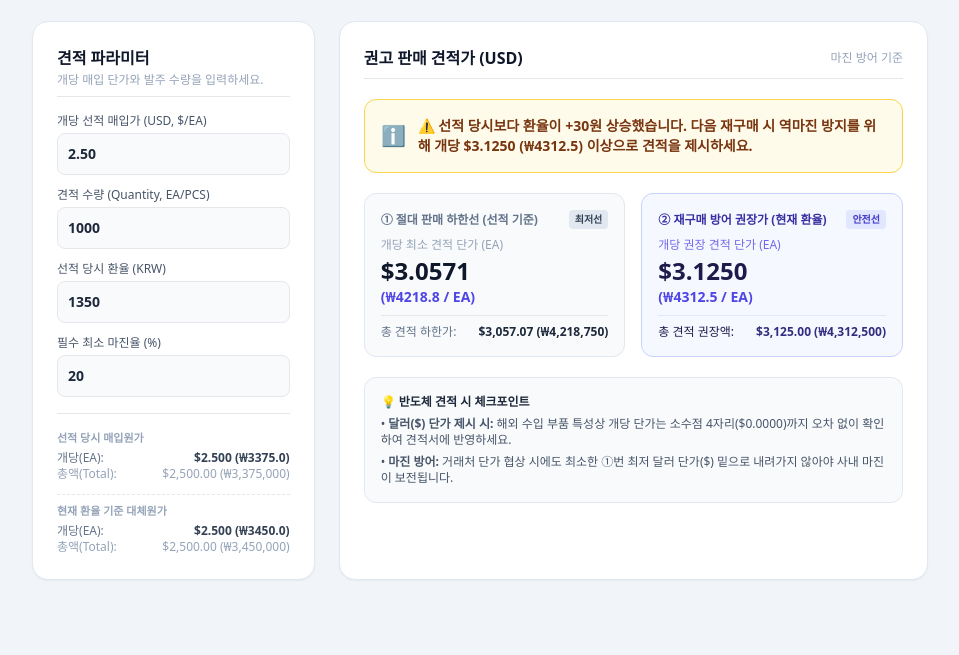
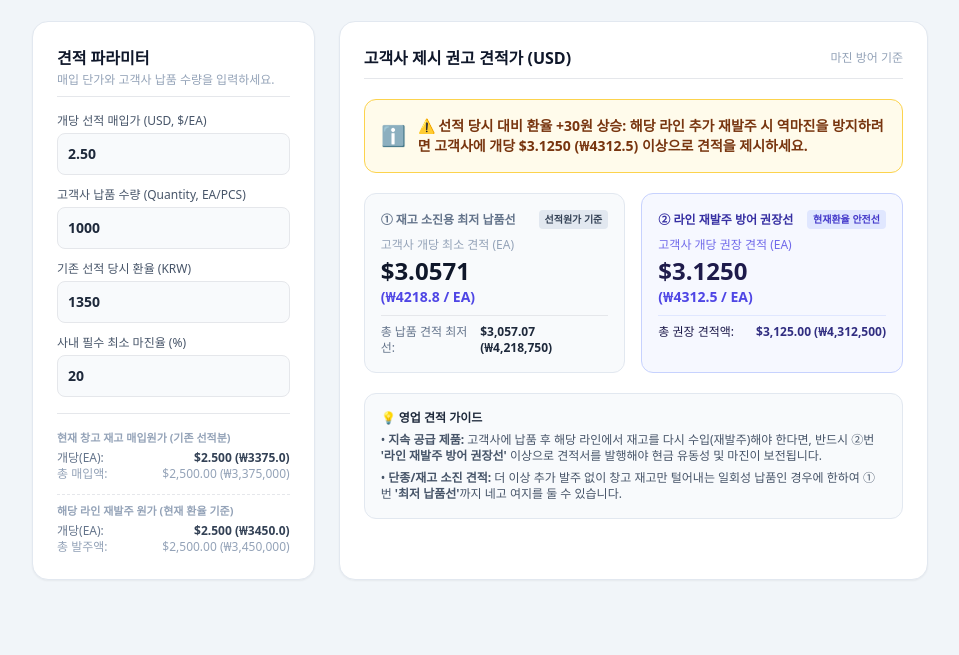
Before and after one commit to sku4806/fx-margin-simulator, a plain HTML site: page public/index.html in a window 1280 px wide. Shown: the part 145-800 px from the top of the page, without its empty margins (160-1119 px from the left). Drawn offline with nearby package versions, Linux system fonts and the light colour scheme; no server answers.

Commit message:
refactor: 반도체 영업 실무 용어로 UI 문구 개편 (라인 재발주 / 고객사 납품 견적)

```diff
--- a/public/index.html
+++ b/public/index.html
@@ -14,9 +14,9 @@
       <div>
         <div class="flex items-center gap-2">
           <span class="text-xs font-bold uppercase tracking-wider bg-slate-800 text-white px-2 py-0.5 rounded">Semiconductor FX</span>
-          <h1 class="text-xl font-bold text-slate-900">반도체 부품 마진 방어 견적기</h1>
+          <h1 class="text-xl font-bold text-slate-900">반도체 고객사 납품 마진 방어 견적기</h1>
         </div>
-        <p class="text-sm text-slate-500 mt-1">실시간 환율 변동 반영 | 개당(EA) 단가 및 총 견적 하한선 (USD 기준 산출)</p>
+        <p class="text-sm text-slate-500 mt-1">실시간 환율 변동 반영 | 고객사 납품 단가(EA) 및 총 수주 견적 하한선 자동 산출</p>
       </div>
       <div class="text-left md:text-right">
         <span class="text-xs font-semibold text-indigo-600 bg-indigo-50 px-2.5 py-1 rounded-full">실시간 USD/KRW</span>
@@ -26,11 +26,11 @@
 
     <div class="grid grid-cols-1 md:grid-cols-3 gap-6">
 
-      <!-- 1. 매입 조건 및 견적 수량 입력 -->
+      <!-- 1. 매입 조건 및 납품 수량 입력 -->
       <div class="bg-white p-6 rounded-2xl shadow-sm border border-slate-200 md:col-span-1 space-y-4">
         <div class="border-b pb-2">
           <h2 class="font-bold text-base text-slate-900">견적 파라미터</h2>
-          <p class="text-xs text-slate-400 mt-0.5">개당 매입 단가와 발주 수량을 입력하세요.</p>
+          <p class="text-xs text-slate-400 mt-0.5">매입 단가와 고객사 납품 수량을 입력하세요.</p>
         </div>
 
         <div class="space-y-3 text-xs font-medium">
@@ -40,57 +40,57 @@
           </div>
 
           <div>
-            <label class="text-slate-600 block mb-1">견적 수량 (Quantity, EA/PCS)</label>
+            <label class="text-slate-600 block mb-1">고객사 납품 수량 (Quantity, EA/PCS)</label>
             <input type="number" id="inputQty" value="1000" step="100" class="w-full p-2.5 border rounded-lg bg-slate-50 text-sm font-semibold focus:ring-2 focus:ring-indigo-500 outline-none">
           </div>
 
           <div>
-            <label class="text-slate-600 block mb-1">선적 당시 환율 (KRW)</label>
+            <label class="text-slate-600 block mb-1">기존 선적 당시 환율 (KRW)</label>
             <input type="number" id="inputShipFx" value="1350" step="1" class="w-full p-2.5 border rounded-lg bg-slate-50 text-sm font-semibold focus:ring-2 focus:ring-indigo-500 outline-none">
           </div>
 
           <div>
-            <label class="text-slate-600 block mb-1">필수 최소 마진율 (%)</label>
+            <label class="text-slate-600 block mb-1">사내 필수 최소 마진율 (%)</label>
             <input type="number" id="inputTargetMargin" value="20" min="1" max="90" step="1" class="w-full p-2.5 border rounded-lg bg-slate-50 text-sm font-semibold focus:ring-2 focus:ring-indigo-500 outline-none">
           </div>
         </div>
 
-        <!-- 원가 요약 (USD 메인) -->
+        <!-- 원가 비교 요약 -->
         <div class="pt-4 border-t space-y-3 text-xs text-slate-500">
           <div>
-            <div class="text-[11px] font-semibold text-slate-400 mb-1">선적 당시 매입원가</div>
+            <div class="text-[11px] font-semibold text-slate-400 mb-1">현재 창고 재고 매입원가 (기존 선적분)</div>
             <div class="flex justify-between items-center">
               <span>개당(EA):</span>
               <span id="actualCostUnit" class="font-bold text-slate-700">-</span>
             </div>
             <div class="flex justify-between items-center text-slate-400">
-              <span>총액(Total):</span>
+              <span>총 매입액:</span>
               <span id="actualCostTotal">-</span>
             </div>
           </div>
 
           <div class="pt-2 border-t border-dashed">
-            <div class="text-[11px] font-semibold text-slate-400 mb-1">현재 환율 기준 대체원가</div>
+            <div class="text-[11px] font-semibold text-slate-400 mb-1">해당 라인 재발주 원가 (현재 환율 기준)</div>
             <div class="flex justify-between items-center">
               <span>개당(EA):</span>
               <span id="replaceCostUnit" class="font-bold text-slate-700">-</span>
             </div>
             <div class="flex justify-between items-center text-slate-400">
-              <span>총액(Total):</span>
+              <span>총 발주액:</span>
               <span id="replaceCostTotal">-</span>
             </div>
           </div>
         </div>
       </div>
 
-      <!-- 2. 영업팀 권고 판매 단가 & 총 견적 대시보드 (USD 메인) -->
+      <!-- 2. 영업팀 권고 고객사 견적가 대시보드 -->
       <div class="bg-white p-6 rounded-2xl shadow-sm border border-slate-200 md:col-span-2 space-y-5">
         <div class="border-b pb-2 flex justify-between items-center">
-          <h2 class="font-bold text-base text-slate-900">권고 판매 견적가 (USD)</h2>
+          <h2 class="font-bold text-base text-slate-900">고객사 제시 권고 견적가 (USD)</h2>
           <span class="text-xs text-slate-400">마진 방어 기준</span>
         </div>
 
-        <!-- 환율 상태 배너 -->
+        <!-- 환율 변동 상태 배너 -->
         <div id="fxNoticeBox" class="p-4 rounded-xl border flex items-center gap-3 bg-blue-50 border-blue-200 text-blue-900">
           <div class="text-xl">ℹ️</div>
           <div class="text-sm font-semibold" id="fxNoticeMsg">환율 분석 중...</div>
@@ -99,47 +99,47 @@
         <!-- 2가지 기준 카드 -->
         <div class="grid grid-cols-1 md:grid-cols-2 gap-4">
 
-          <!-- 카드 1: 선적 원가 기준 최소 하한가 -->
+          <!-- 카드 1: 현재 재고 기준 절대 하한선 -->
           <div class="p-4 bg-slate-50 rounded-xl border border-slate-200 space-y-2">
             <div class="flex justify-between items-center">
-              <span class="text-xs font-bold text-slate-500">① 절대 판매 하한선 (선적 기준)</span>
-              <span class="text-[10px] bg-slate-200 text-slate-700 px-1.5 py-0.5 rounded font-semibold">최저선</span>
+              <span class="text-xs font-bold text-slate-500">① 재고 소진용 최저 납품선</span>
+              <span class="text-[10px] bg-slate-200 text-slate-700 px-1.5 py-0.5 rounded font-semibold">선적원가 기준</span>
             </div>
             <div>
-              <div class="text-xs text-slate-400">개당 최소 견적 단가 (EA)</div>
+              <div class="text-xs text-slate-400">고객사 개당 최소 견적 (EA)</div>
               <div id="minSaleUnitActualUsd" class="text-2xl font-extrabold text-slate-900 mt-0.5">$0.0000</div>
               <div id="minSaleUnitActualKrw" class="text-sm font-semibold text-indigo-600">(₩0 / EA)</div>
             </div>
             <div class="pt-2 border-t text-xs flex justify-between text-slate-500">
-              <span>총 견적 하한가:</span>
+              <span>총 납품 견적 최저선:</span>
               <span id="minSaleTotalActual" class="font-bold text-slate-800">$0.00</span>
             </div>
           </div>
 
-          <!-- 카드 2: 현재 환율 반영 권장가 -->
+          <!-- 카드 2: 라인 재발주 방어 권장선 -->
           <div class="p-4 bg-indigo-50/50 rounded-xl border border-indigo-200 space-y-2">
             <div class="flex justify-between items-center">
-              <span class="text-xs font-bold text-indigo-800">② 재구매 방어 권장가 (현재 환율)</span>
-              <span class="text-[10px] bg-indigo-100 text-indigo-700 px-1.5 py-0.5 rounded font-semibold">안전선</span>
+              <span class="text-xs font-bold text-indigo-800">② 라인 재발주 방어 권장선</span>
+              <span class="text-[10px] bg-indigo-100 text-indigo-700 px-1.5 py-0.5 rounded font-semibold">현재환율 안전선</span>
             </div>
             <div>
-              <div class="text-xs text-indigo-600/80">개당 권장 견적 단가 (EA)</div>
+              <div class="text-xs text-indigo-600/80">고객사 개당 권장 견적 (EA)</div>
               <div id="minSaleUnitReplaceUsd" class="text-2xl font-extrabold text-indigo-950 mt-0.5">$0.0000</div>
               <div id="minSaleUnitReplaceKrw" class="text-sm font-semibold text-indigo-600">(₩0 / EA)</div>
             </div>
             <div class="pt-2 border-t border-indigo-100 text-xs flex justify-between text-indigo-950">
-              <span>총 견적 권장액:</span>
+              <span>총 권장 견적액:</span>
               <span id="minSaleTotalReplace" class="font-bold text-indigo-900">$0.00</span>
             </div>
           </div>
 
         </div>
 
-        <!-- 영업 가이드 -->
+        <!-- 실무 가이드 -->
         <div class="p-4 rounded-xl bg-slate-50 border border-slate-200 text-xs text-slate-600 space-y-1.5">
-          <div class="font-bold text-slate-800">💡 반도체 견적 시 체크포인트</div>
-          <div>• <strong>달러($) 단가 제시 시:</strong> 해외 수입 부품 특성상 개당 단가는 소수점 4자리($0.0000)까지 오차 없이 확인하여 견적서에 반영하세요.</div>
-          <div>• <strong>마진 방어:</strong> 거래처 단가 협상 시에도 최소한 ①번 최저 달러 단가($) 밑으로 내려가지 않아야 사내 마진이 보전됩니다.</div>
+          <div class="font-bold text-slate-800">💡 영업 견적 가이드</div>
+          <div>• <strong>지속 공급 제품:</strong> 고객사에 납품 후 해당 라인에서 재고를 다시 수입(재발주)해야 한다면, 반드시 ②번 <strong>'라인 재발주 방어 권장선'</strong> 이상으로 견적서를 발행해야 현금 유동성 및 마진이 보전됩니다.</div>
+          <div>• <strong>단종/재고 소진 견적:</strong> 더 이상 추가 발주 없이 창고 재고만 털어내는 일회성 납품인 경우에 한하여 ①번 <strong>'최저 납품선'</strong>까지 네고 여지를 둘 수 있습니다.</div>
         </div>
 
       </div>
@@ -173,37 +173,37 @@
       const shipFx = parseFloat(document.getElementById('inputShipFx').value) || 0;
       const targetMargin = (parseFloat(document.getElementById('inputTargetMargin').value) || 0) / 100;
 
-      // 1. 개당 원가 계산
+      // 1. 개당 원가
       const unitActualCostKrw = unitUsd * shipFx;
       const unitReplaceCostKrw = unitUsd * currentFxRate;
 
-      // 2. 총 원가 계산
+      // 2. 총 원가
       const totalActualCostKrw = unitActualCostKrw * qty;
       const totalReplaceCostKrw = unitReplaceCostKrw * qty;
       const totalUsdCost = unitUsd * qty;
 
-      // 3. 개당 최소 판매가 계산 (원가 / (1 - 목표마진))
+      // 3. 개당 최소 판매가 (원가 / (1 - 마진율))
       const unitMinPriceActualKrw = targetMargin < 1 ? (unitActualCostKrw / (1 - targetMargin)) : 0;
       const unitMinPriceReplaceKrw = targetMargin < 1 ? (unitReplaceCostKrw / (1 - targetMargin)) : 0;
 
-      // 4. 달러 단가 계산 (현재 환율 기준)
+      // 4. 달러 단가
       const unitMinPriceActualUsd = currentFxRate > 0 ? (unitMinPriceActualKrw / currentFxRate) : 0;
       const unitMinPriceReplaceUsd = currentFxRate > 0 ? (unitMinPriceReplaceKrw / currentFxRate) : 0;
 
-      // 5. 총 판매 견적가 계산
+      // 5. 총 견적가
       const totalMinPriceActualKrw = unitMinPriceActualKrw * qty;
       const totalMinPriceReplaceKrw = unitMinPriceReplaceKrw * qty;
       const totalMinPriceActualUsd = unitMinPriceActualUsd * qty;
       const totalMinPriceReplaceUsd = unitMinPriceReplaceUsd * qty;
 
-      // 6. UI 반영 - 원가 요약 (USD 메인)
+      // 6. UI 반영 - 원가 요약
       document.getElementById('actualCostUnit').innerText = `$${unitUsd.toFixed(3)} (₩${unitActualCostKrw.toFixed(1)})`;
       document.getElementById('actualCostTotal').innerText = `$${totalUsdCost.toLocaleString(undefined, {minimumFractionDigits: 2, maximumFractionDigits: 2})} (₩${Math.round(totalActualCostKrw).toLocaleString()})`;
 
       document.getElementById('replaceCostUnit').innerText = `$${unitUsd.toFixed(3)} (₩${unitReplaceCostKrw.toFixed(1)})`;
       document.getElementById('replaceCostTotal').innerText = `$${totalUsdCost.toLocaleString(undefined, {minimumFractionDigits: 2, maximumFractionDigits: 2})} (₩${Math.round(totalReplaceCostKrw).toLocaleString()})`;
 
-      // 7. UI 반영 - 권고 판매가 (USD 메인 표기)
+      // 7. UI 반영 - 견적 단가 및 총액 (USD 메인)
       document.getElementById('minSaleUnitActualUsd').innerText = `$${unitMinPriceActualUsd.toFixed(4)}`;
       document.getElementById('minSaleUnitActualKrw').innerText = `(₩${unitMinPriceActualKrw.toFixed(1)} / EA)`;
       document.getElementById('minSaleTotalActual').innerText = `$${totalMinPriceActualUsd.toLocaleString(undefined, {minimumFractionDigits: 2, maximumFractionDigits: 2})} (₩${Math.round(totalMinPriceActualKrw).toLocaleString()})`;
@@ -219,10 +219,10 @@
 
       if (fxDiff > 0) {
         noticeBox.className = "p-4 rounded-xl border flex items-center gap-3 bg-amber-50 border-amber-300 text-amber-900";
-        noticeMsg.innerText = `⚠️ 선적 당시보다 환율이 +${Math.round(fxDiff)}원 상승했습니다. 다음 재구매 시 역마진 방지를 위해 개당 $${unitMinPriceReplaceUsd.toFixed(4)} (₩${unitMinPriceReplaceKrw.toFixed(1)}) 이상으로 견적을 제시하세요.`;
+        noticeMsg.innerText = `⚠️ 선적 당시 대비 환율 +${Math.round(fxDiff)}원 상승: 해당 라인 추가 재발주 시 역마진을 방지하려면 고객사에 개당 $${unitMinPriceReplaceUsd.toFixed(4)} (₩${unitMinPriceReplaceKrw.toFixed(1)}) 이상으로 견적을 제시하세요.`;
       } else if (fxDiff < 0) {
         noticeBox.className = "p-4 rounded-xl border flex items-center gap-3 bg-green-50 border-green-200 text-green-800";
-        noticeMsg.innerText = `✅ 선적 당시보다 환율이 ${Math.round(fxDiff)}원 하락하여 안정권입니다.`;
+        noticeMsg.innerText = `✅ 선적 당시 대비 환율 ${Math.round(fxDiff)}원 안정: 현재 마진 확보 여력이 양호한 상태입니다.`;
       } else {
         noticeBox.className = "p-4 rounded-xl border flex items-center gap-3 bg-blue-50 border-blue-200 text-blue-900";
         noticeMsg.innerText = "선적 당시 환율과 현재 환율이 동일합니다.";
```
